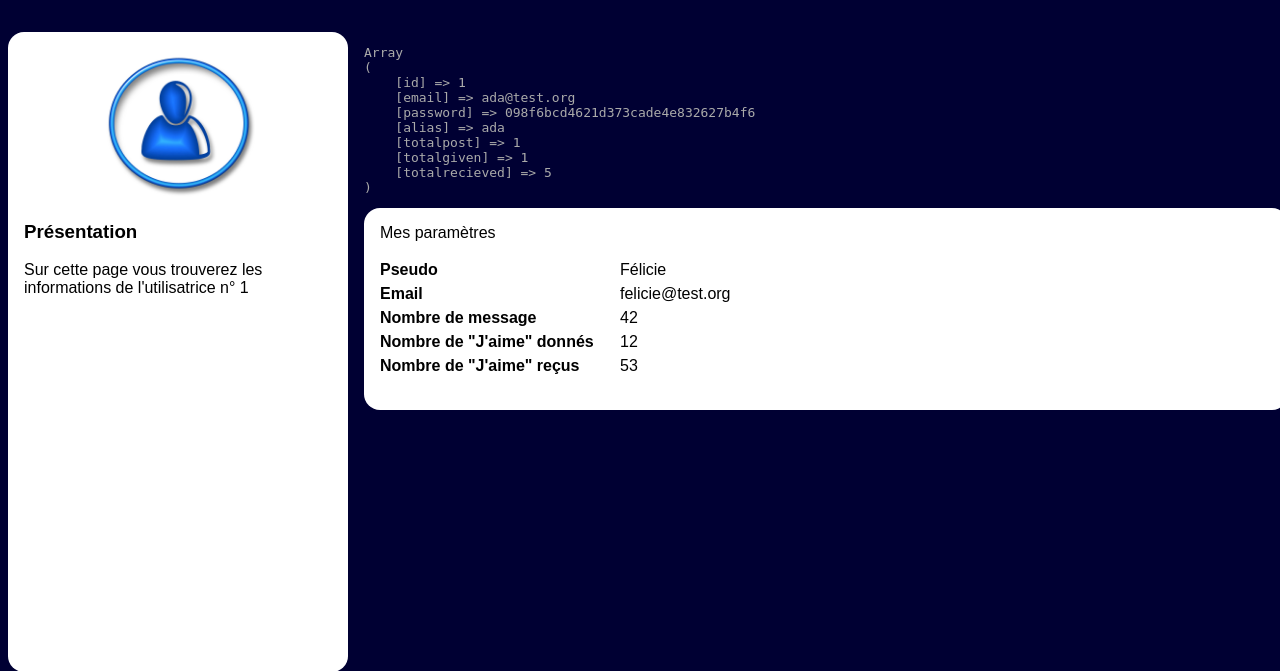
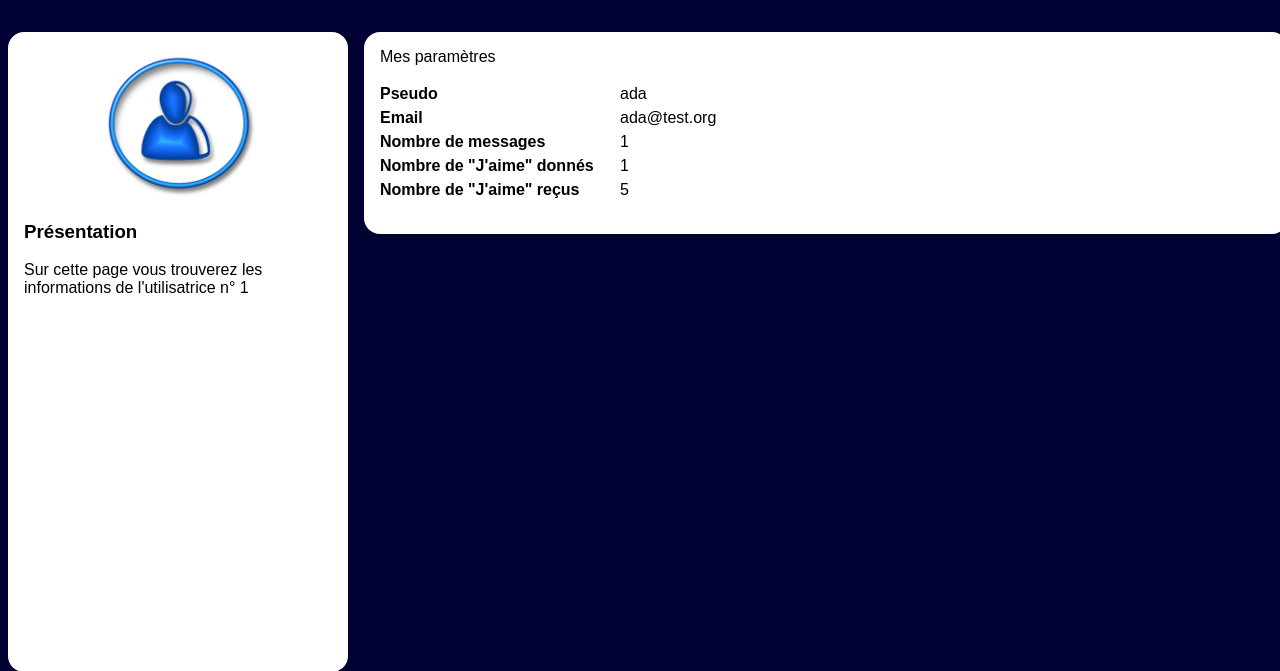
Before and after one commit to AlixLv/reseau-social-php, a PHP site: page /settings.php?user_id=1 in a window 1280 px wide. Shown: the part 90-761 px from the top of the page. Run offline with PHP 8.4, Linux system fonts and the light colour scheme; data comes from the database, SQL or seed files in the repository.

Commit message:
Fixed: settings.php

```diff
--- a/resoc_n1/settings.php
+++ b/resoc_n1/settings.php
@@ -51,7 +51,7 @@
                 /**
                  * Etape 2: se connecter à la base de donnée
                  */
-                $mysqli = new mysqli("localhost", "root", "root", "socialnetwork");
+                $mysqli = new mysqli("localhost", "root", "", "socialnetwork");
 
                 /**
                  * Etape 3: récupérer le nom de l'utilisateur
@@ -79,21 +79,21 @@
                  * Etape 4: à vous de jouer
                  */
                 //@todo: afficher le résultat de la ligne ci dessous, remplacer les valeurs ci-après puiseffacer la ligne ci-dessous
-                echo "<pre>" . print_r($user, 1) . "</pre>";
+                // echo "<pre>" . print_r($user, 1) . "</pre>";
                 ?>
                 <article class='parameters'>
                     <h3>Mes paramètres</h3>
                     <dl>
                         <dt>Pseudo</dt>
-                        <dd>Félicie</dd>
+                        <dd><?php echo $user['alias'] ?></dd>
                         <dt>Email</dt>
-                        <dd>felicie@test.org</dd>
-                        <dt>Nombre de message</dt>
-                        <dd>42</dd>
-                        <dt>Nombre de "J'aime" donnés </dt>
-                        <dd>12</dd>
+                        <dd><?php echo $user['email'] ?></dd>
+                        <dt>Nombre de messages</dt>
+                        <dd><?php echo $user['totalpost'] ?></dd>
+                        <dt>Nombre de "J'aime" donnés</dt>
+                        <dd><?php echo $user['totalgiven'] ?></dd>
                         <dt>Nombre de "J'aime" reçus</dt>
-                        <dd>53</dd>
+                        <dd><?php echo $user['totalrecieved'] ?></dd>
                     </dl>
 
                 </article>
```
